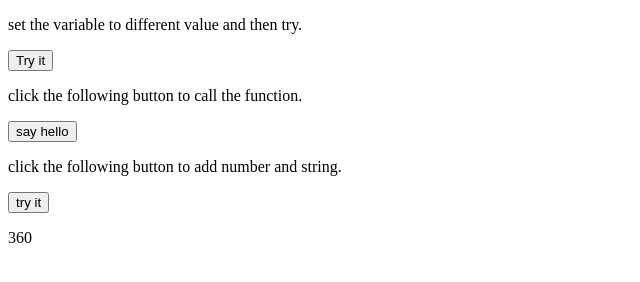
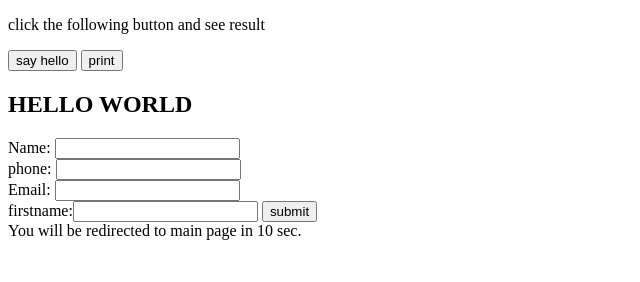
Before and after one commit to Abhishekkanu/javascript, a plain HTML site: page index.html in a window 1280 px wide. Shown: the whole page, without its empty margins (0-640 px from the left). Drawn offline with Linux system fonts and the light colour scheme.

Commit message:
27-12-2024 new interactive elements and form validations

```diff
--- a/index.html
+++ b/index.html
@@ -14,7 +14,7 @@
     <p id="demo"></p> -->
 
 
-    <p>set the variable to different value and then try. </p>
+    <!-- <p>set the variable to different value and then try. </p>
 
     <button onclick="myfunction()">Try it</button>
 
@@ -26,7 +26,37 @@
 
     <p>click the following button to add number and string.</p>
     <button onclick="myfunctionadd()">try it</button>
-    <p id="demo"></p>
+    <p id="demo"></p> -->
+
+
+
+    <body onload="alert('welcome')"></body>
+
+    <p>click the following button and see result</p>
+    <form>
+        <input type="button" onclick="sayhello()" value="say hello">
+        <!-- //page printing -->
+        <input type="button" value="print" onclick="window.print()">
+    </form>
+
+    <h2 id="mytext" onmouseover="over()" onmouseout="mount()">HELLO WORLD</h2>
+
+    <form name="addressform">
+        Name: <input name="yourname"> <br/>
+        phone: <input name="phone"> <br/>
+        Email: <input name="email"> <br/>
+    </form>
+
+    <form name="myform" action="demo_form.asp" onsubmit="return validationform()" method="post">
+        firstname:<input type="text" name="fname">
+        <input type="submit" value="submit">
+    </form>
+
+
+
+
+
+
 
     <script src="script.js"></script>
 </body>
--- a/script.js
+++ b/script.js
@@ -259,6 +259,8 @@ add(10,20);
 
 
 
+
+/*
 // 23-12-2024
 var res =mul(12,30);
 function mul(x,y){
@@ -290,7 +292,98 @@ function myfunctionadd(){
     demoP.innerHTML= "5+5="+x+"<br>"+"5+5="+y+"<br>+5+5="+z;
 }
 
-
 //array is js
 var mycollection=[1,"meera maam",true,{name:"john",age:34},function(name){console.log(name);},["abhishek","bachhan","amitabh","bachhan"]];
 console.log(mycollection);
+*/
+
+
+
+// 27-12-2024
+/*
+function information(firstname, lastname, language){
+    if(arguments.length===3){
+        console.log(firstname);
+        console.log(lastname);
+        console.log(language);
+    }
+}
+information();
+information('jitendra','abhi','vivek');
+
+
+function sayhello(){
+    alert("hello world")
+}
+
+
+
+function over(){
+    document.getElementById('mytext').style.color = "red";
+}
+function mount(){
+    document.getElementById('mytext').style.color = "magenta";
+}
+
+
+//CONFORMATION DIALOG BOX
+var retval=confirm("do you want to continue?");if(retval==true){
+    alert("user want to continue!");
+}else{
+    alert("user doesnot want to continue!");
+}
+
+
+// promt dialog box
+var retval = prompt("enter your name:","your name here");
+alert("you have entered : " + retval);
+
+var name=prompt("enter your Name","Name");
+document.write("<h2>Hello"+ name+"</h2>");
+*/
+
+
+/*
+//QUIZ
+var question="what is 10+10";
+var answer=20;
+var correct='<img src="right.jpg" height="150" width="250">';
+var incorrect='<img src="wrong1.jpg" height="150" width="250">';
+var response=prompt(question,"0");
+for(count=0;count<3;count++){
+    if(response!=answer)
+    {
+        confirm("wrong, press OK for another chance");
+        response=prompt(question,"0");
+        if(count==1)
+        {
+           alert("better luck next time");
+        }
+    }
+    else{
+        alert("great!! you are right");
+        count=2;
+    }
+}
+var output=(response==answer)?correct:incorrect;
+document.write("</br>")
+document.write(output);
+*/
+
+//redirect to other link
+function redirect(){
+    window.location="https://www.facebook.com";
+}
+document.write("You will be redirected to main page in 10 sec.");
+setTimeout('redirect()',10000);
+
+//input text validation
+function validationform()
+{
+    var x=document.forms["myform"]["fname"].value;
+    if(x==null || x=="")
+    {
+        alert("first name must be filled out");
+        return false;
+    }
+}
```
